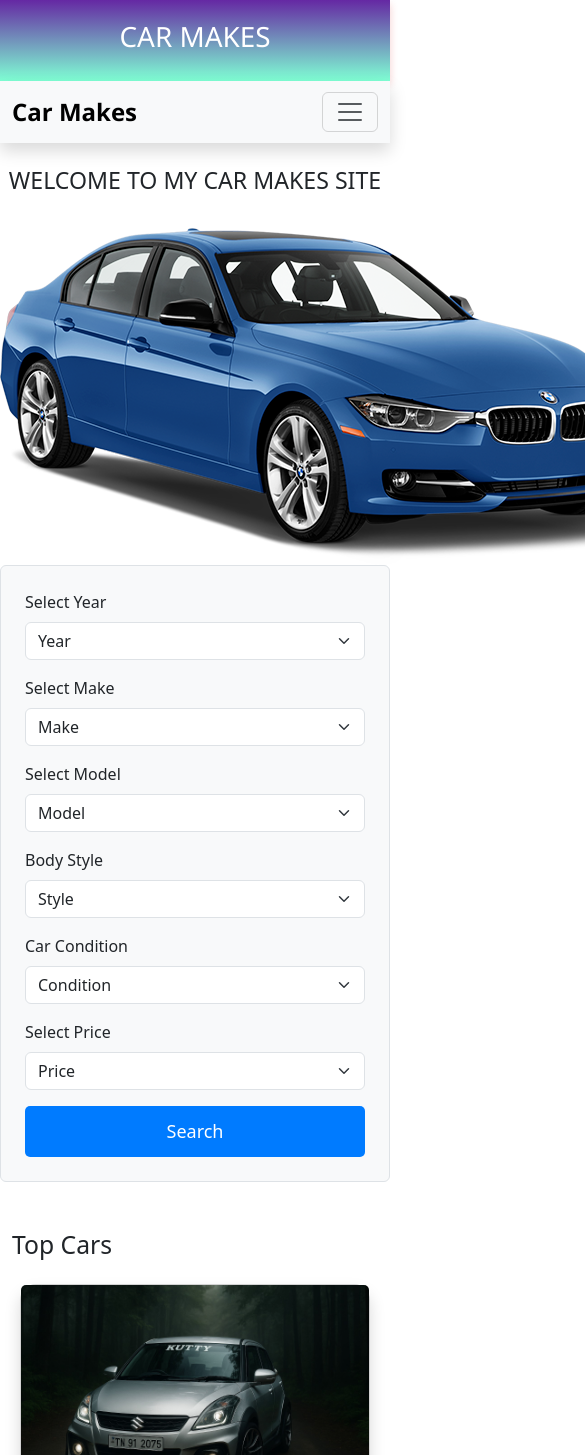
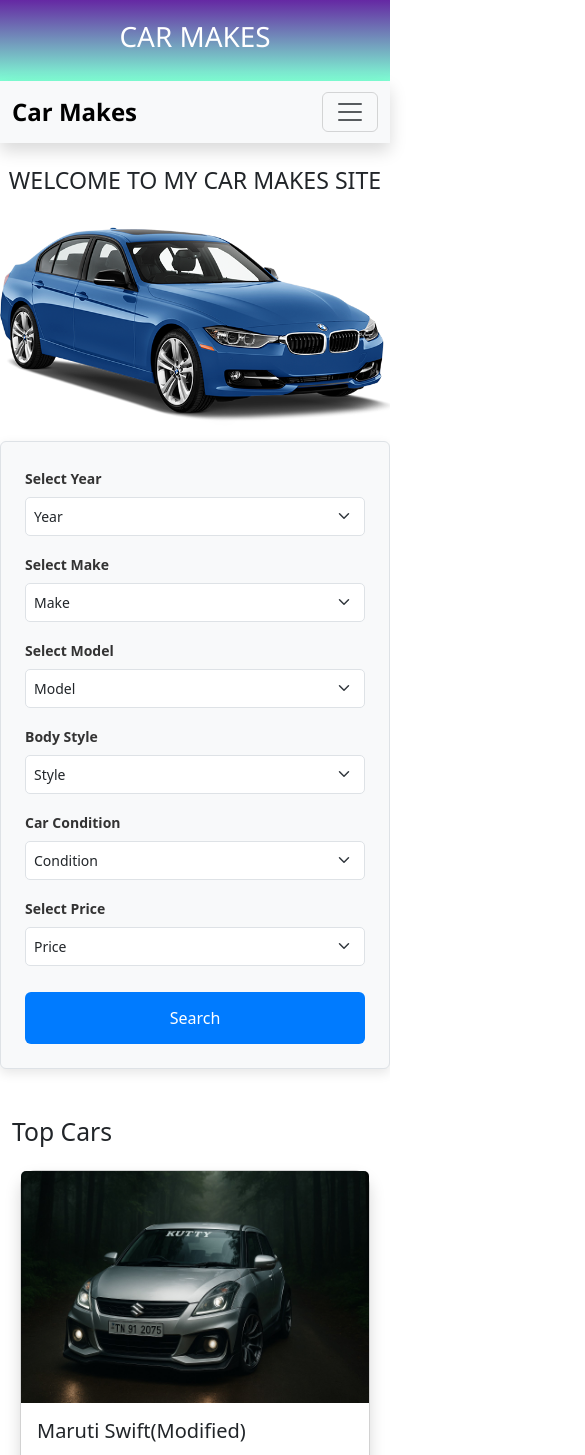
Before and after one commit to Kalaivanan12/React, a React (Vite) app in the folder mydemo/: page / in a window 390 px wide. Shown: the top 1455 px of the page, 585 px wide, since content can reach past the window. Built offline with nearby package versions, Linux system fonts and the light colour scheme.

Commit message:
Add css to filtersection

```diff
--- /dev/null
+++ b/mydemo/src/components/FilterSection.css
@@ -0,0 +1,82 @@
+/* Image styling */
+main img {
+  max-width: 90%;
+  height: auto;
+  margin-bottom: 20px;
+}
+
+/* Filter container */
+.filter-box {
+  background-color: #ffffff;
+  border: 2px dashed #4caf50;
+  border-radius: 12px;
+  box-shadow: 0 4px 12px rgba(0, 0, 0, 0.1);
+}
+
+/* Form styling */
+.filter-box label {
+  font-weight: 600;
+  font-size: 16px;
+  color: #333;
+}
+
+.filter-box select {
+  font-size: 15px;
+  padding: 10px;
+  border-radius: 5px;
+}
+
+/* Search button styling */
+.search-btn {
+  padding: 12px 28px;
+  font-size: 16px;
+  font-weight: 500;
+  background-color: #007bff;
+  border: none;
+  border-radius: 6px;
+  transition: all 0.3s ease;
+  margin-top: 10px;
+}
+
+.search-btn:hover {
+  background-color: #0056b3;
+  transform: scale(1.05);
+  box-shadow: 0 4px 12px rgba(0, 123, 255, 0.3);
+}
+
+/* Responsive styles */
+@media (max-width: 768px) {
+  .filter-box {
+    padding: 20px 15px;
+  }
+
+  .filter-box label {
+    font-size: 14px;
+  }
+
+  .filter-box select {
+    font-size: 14px;
+    padding: 8px;
+  }
+
+  .search-btn {
+    width: 100%;
+    font-size: 18px;
+    padding: 14px;
+  }
+}
+
+@media (max-width: 480px) {
+  .filter-box {
+    padding: 15px 10px;
+  }
+
+  main img {
+    max-width: 100%;
+    margin-bottom: 15px;
+  }
+
+  .search-btn {
+    font-size: 16px;
+  }
+}
--- a/mydemo/src/components/FilterSection.jsx
+++ b/mydemo/src/components/FilterSection.jsx
@@ -1,5 +1,6 @@
 import React from "react";
 import { Container, Row, Col, Form, Button } from "react-bootstrap";
+import './FilterSection.css'; // Assuming you have a CSS file for styling
 
 const FilterSection = () => {
   return (
--- a/mydemo/src/components/Header.css
+++ b/mydemo/src/components/Header.css
@@ -72,7 +72,6 @@
   transform: scale(1.05);
   box-shadow: 0 4px 12px rgba(0, 123, 255, 0.3);
 }
-
 @media (max-width: 576px) {
   .search-btn {
     width: 100%;
```
